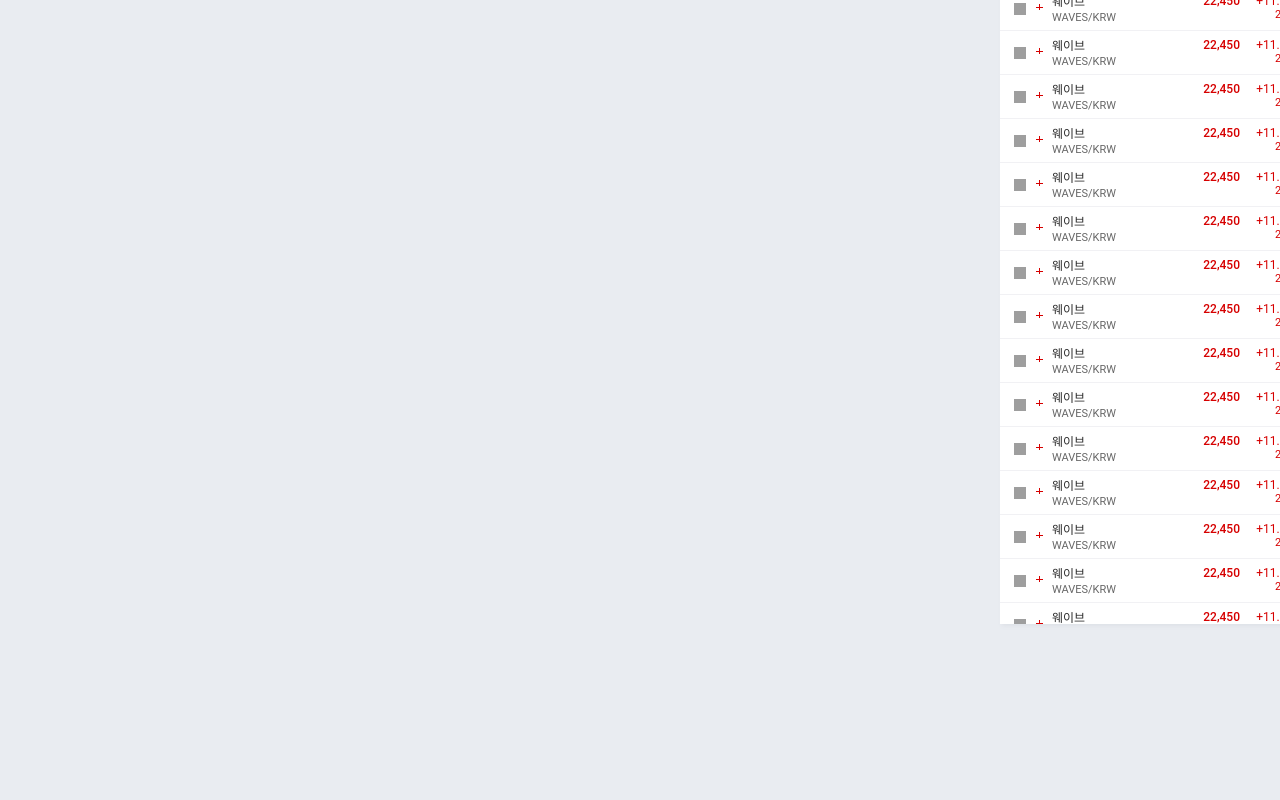
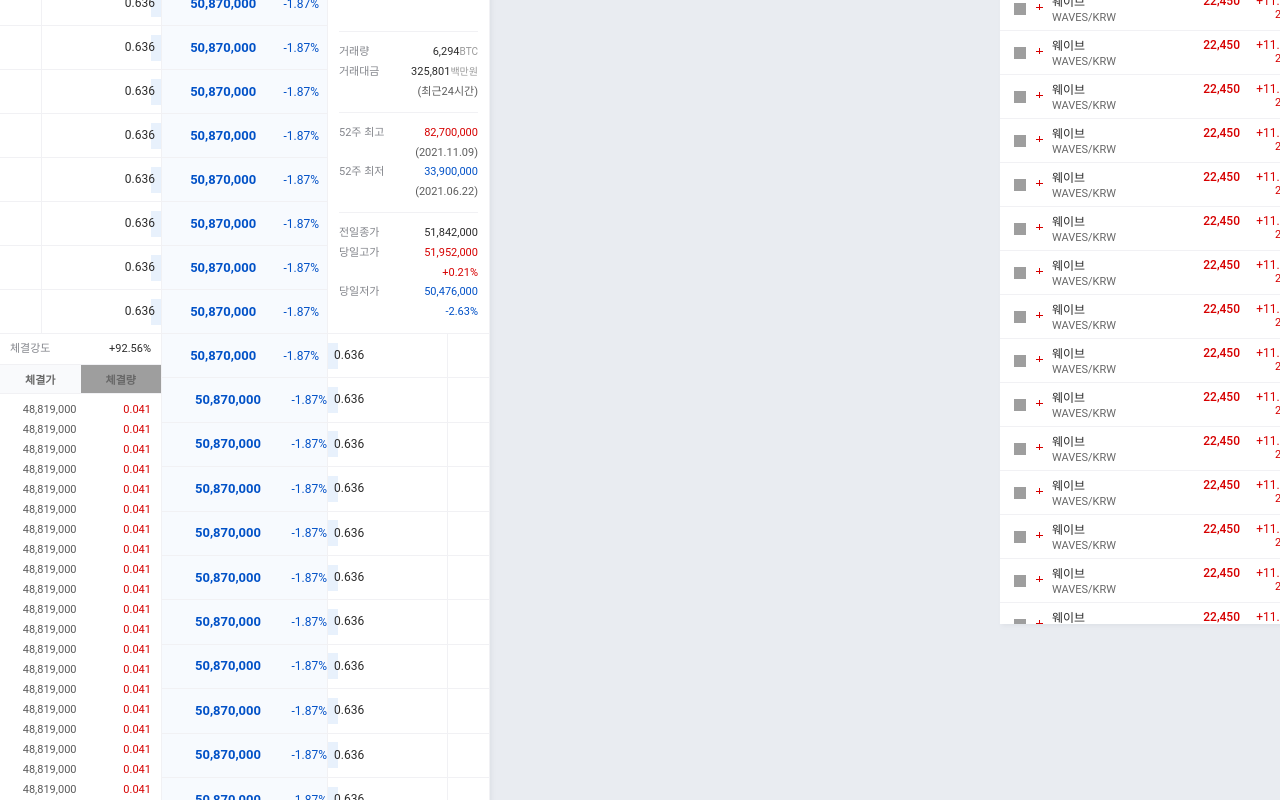
Before and after one commit to upether/upeth-client, a Next.js app: page / in a window 1280 px wide. Shown: the part 620-1420 px from the top of the page. Before the commit the page ends 1254 px from the top, so only its background shows below. Built offline with nearby package versions, Linux system fonts and the light colour scheme; grey boxes are pictures that could not be loaded.

Commit message:
feat: Add TableA

```diff
--- a/components/section/LeftA.jsx
+++ b/components/section/LeftA.jsx
@@ -1,4 +1,5 @@
 import styles from '../../styles/LeftA.module.css';
+import TableA from '../table/TableA';
 
 function LeftA() {
   return (
@@ -21,7 +22,11 @@ function LeftA() {
             </ul>
           </div>
         </span>
-        <span>hi</span>
+        <span className={styles.askPriceB}>
+          <div className={styles.scrollB}>
+            <TableA />
+          </div>
+        </span>
       </article>
     </div>
   );
--- /dev/null
+++ b/components/table/TableA.jsx
@@ -0,0 +1,33 @@
+import styles from '../../styles/TableA.module.css';
+import TableRowA from './TableRowA';
+import TableRowB from './TableRowB';
+
+function TableA() {
+  return (
+    <table className={styles.tableA}>
+      <colgroup>
+        <col width="42" />
+        <col width="120" />
+        <col width="*" />
+        <col width="120" />
+        <col width="42" />
+      </colgroup>
+      <tbody>
+        <TableRowA cnt="first" />
+        {Array(14)
+          .fill()
+          .map((el, i) => (
+            <TableRowA key={i} />
+          ))}
+        <TableRowB cnt="first" />
+        {Array(14)
+          .fill()
+          .map((el, i) => (
+            <TableRowB key={i} />
+          ))}
+      </tbody>
+    </table>
+  );
+}
+
+export default TableA;
--- /dev/null
+++ b/components/table/TableRowA.jsx
@@ -0,0 +1,66 @@
+import styles from '../../styles/TableRowA.module.css';
+
+function TableRowA({ cnt }) {
+  return (
+    <tr className={styles.tableRowA}>
+      <td></td>
+      <td className={styles.bar}>
+        <a href="#">
+          <div style={{ width: '9.01613%' }}>-</div>
+          <p>0.636</p>
+        </a>
+      </td>
+      <td className={styles.downB}>
+        <a href="#">
+          <div className={styles.ty03}>
+            <strong>50,870,000</strong>
+          </div>
+          <div className={styles.ty02}>-1.87%</div>
+        </a>
+      </td>
+      {cnt === 'first' && (
+        <td colSpan="2" rowSpan="15" className={styles.inner01}>
+          <dl>
+            <dt>거래량</dt>
+            <dd>
+              6,294<i>BTC</i>
+            </dd>
+            <dt>거래대금</dt>
+            <dd>
+              325,801<i>백만원</i>
+              <em>(최근24시간)</em>
+            </dd>
+          </dl>
+          <dl>
+            <dt>52주 최고</dt>
+            <dd className={styles.up}>
+              82,700,000
+              <em>(2021.11.09)</em>
+            </dd>
+            <dt>52주 최저</dt>
+            <dd className={styles.down}>
+              33,900,000
+              <em>(2021.06.22)</em>
+            </dd>
+          </dl>
+          <dl>
+            <dt>전일종가</dt>
+            <dd>51,842,000</dd>
+            <dt>당일고가</dt>
+            <dd className={styles.up}>
+              51,952,000
+              <em className={styles.up}>+0.21%</em>
+            </dd>
+            <dt>당일저가</dt>
+            <dd className={styles.down}>
+              50,476,000
+              <em className={styles.down}>-2.63%</em>
+            </dd>
+          </dl>
+        </td>
+      )}
+    </tr>
+  );
+}
+
+export default TableRowA;
--- /dev/null
+++ b/components/table/TableRowB.jsx
@@ -0,0 +1,59 @@
+import styles from '../../styles/TableRowB.module.css';
+
+function TableRowB({ cnt }) {
+  return (
+    <tr className={styles.tableRowB}>
+      {cnt === 'first' && (
+        <td colSpan="2" rowSpan="15" className={styles.inner01}>
+          <dl>
+            <dt>체결강도</dt>
+            <dd>+92.56%</dd>
+          </dl>
+          <div className={styles.overflow}>
+            <table>
+              <colgroup>
+                <col width="50%" />
+                <col width="*" />
+              </colgroup>
+              <thead>
+                <tr>
+                  <th>체결가</th>
+                  <th>체결량</th>
+                </tr>
+              </thead>
+              <tbody>
+                {Array(30)
+                  .fill()
+                  .map((el) => {
+                    return (
+                      <tr>
+                        <td>48,819,000</td>
+                        <td className={styles.up}>0.041</td>
+                      </tr>
+                    );
+                  })}
+              </tbody>
+            </table>
+          </div>
+        </td>
+      )}
+      <td className={styles.downB}>
+        <a href="#">
+          <div className={styles.ty03}>
+            <strong>50,870,000</strong>
+          </div>
+          <div className={styles.ty02}>-1.87%</div>
+        </a>
+      </td>
+      <td className={styles.bar}>
+        <a href="#">
+          <div style={{ width: '9.01613%' }}>-</div>
+          <p>0.636</p>
+        </a>
+      </td>
+      <td></td>
+    </tr>
+  );
+}
+
+export default TableRowB;
--- a/styles/LeftA.module.css
+++ b/styles/LeftA.module.css
@@ -55,3 +55,22 @@
   color: #115dcb;
   font-weight: 700;
 }
+
+.askPriceB {
+  position: relative;
+  display: block;
+  width: 100%;
+  /* overflow: hidden; */
+}
+
+.scrollB {
+  /* height: 694px; */
+}
+
+.down {
+  color: #0051c7 !important;
+}
+
+.up {
+  color: #d60000 !important;
+}
--- /dev/null
+++ b/styles/TableA.module.css
@@ -0,0 +1,8 @@
+.tableA {
+  width: 100%;
+  border-spacing: 0;
+}
+
+.tableA tbody {
+  width: 100%;
+}
--- /dev/null
+++ b/styles/TableRowA.module.css
@@ -0,0 +1,123 @@
+.tableRowA td:first-child {
+  padding: 0;
+  text-align: center;
+}
+
+.tableRowA td {
+  height: 44px;
+  /* padding: 0; */
+  border-right: 1px solid #f1f1f4;
+  border-top: 1px solid #f1f1f4;
+}
+
+.up {
+  color: #d60000 !important;
+}
+
+.down {
+  color: #0051c7 !important;
+}
+
+.bar {
+  padding: 0;
+  padding-left: 8px;
+  text-align: right;
+  position: relative;
+}
+
+.bar div {
+  background-color: rgba(0, 98, 223, 0.09);
+  color: #2b2b2b;
+  vertical-align: middle;
+  overflow: hidden;
+  /* text-indent: 999em; */
+  text-indent: 100%;
+  display: inline-block;
+  height: 26px;
+  line-height: 26px;
+}
+
+.bar p {
+  margin: 0;
+  position: absolute;
+  top: 8px;
+  right: 6px;
+  display: inline-block;
+  height: 26px;
+  line-height: 26px;
+  color: #2b2b2b;
+  font-size: 12px;
+}
+
+.downB {
+  padding: 0 8px 0 0;
+  background-color: rgba(0, 98, 223, 0.03);
+  color: #0051c7 !important;
+}
+
+.ty03 {
+  float: left;
+  width: 60%;
+  line-height: 36px;
+  text-align: right;
+}
+
+.ty03 strong {
+  display: block;
+  font-weight: 700;
+  font-size: 13px;
+}
+
+.ty02 {
+  float: left;
+  width: 40%;
+  line-height: 36px;
+  text-align: right;
+  font-size: 12px;
+}
+
+.inner01 {
+  width: 162px;
+  border-right: 0;
+  vertical-align: bottom;
+}
+
+.inner01 dl {
+  margin: 0 10px;
+  padding: 10px 0;
+  border-top: 1px solid #f1f1f4;
+  overflow: hidden;
+}
+
+.inner01 dl dt {
+  float: left;
+  width: 40%;
+  color: #84868c;
+  line-height: 1.8em;
+  font-size: 11px;
+  letter-spacing: 0;
+  text-align: left;
+}
+
+.inner01 dl dd {
+  float: left;
+  width: 60%;
+  line-height: 1.8em;
+  color: #2b2b2b;
+  font-size: 11px;
+  text-align: right;
+  margin: 0;
+}
+
+.inner01 dl dd i {
+  color: #999;
+  font-size: 10px;
+  font-style: normal;
+}
+
+.inner01 dl dd em {
+  display: block;
+  color: #5c5c5c;
+  font-size: 11px;
+  font-style: normal;
+}
--- /dev/null
+++ b/styles/TableRowB.module.css
@@ -0,0 +1,160 @@
+.tableRowB > td:first-child {
+  padding: 0;
+  text-align: center;
+}
+
+.tableRowB > td {
+  height: 44px;
+  /* padding: 0; */
+  border-right: 1px solid #f1f1f4;
+  border-top: 1px solid #f1f1f4;
+}
+
+.up {
+  color: #d60000 !important;
+}
+
+.down {
+  color: #0051c7 !important;
+}
+
+.bar {
+  padding: 0;
+  padding-right: 8px;
+  text-align: left;
+  position: relative;
+}
+
+.bar div {
+  background-color: rgba(0, 98, 223, 0.09);
+  color: #2b2b2b;
+  vertical-align: middle;
+  overflow: hidden;
+  /* text-indent: 999em; */
+  text-indent: 100%;
+  display: inline-block;
+  height: 26px;
+  line-height: 26px;
+}
+
+.bar p {
+  margin: 0;
+  position: absolute;
+  top: 8px;
+  left: 6px;
+  display: inline-block;
+  height: 26px;
+  line-height: 26px;
+  color: #2b2b2b;
+  font-size: 12px;
+}
+
+/*  */
+.downB {
+  padding: 0 8px 0 0;
+  background-color: rgba(0, 98, 223, 0.03);
+  color: #0051c7 !important;
+}
+
+.ty03 {
+  float: left;
+  width: 60%;
+  line-height: 36px;
+  text-align: right;
+}
+
+.ty03 strong {
+  display: block;
+  font-weight: 700;
+  font-size: 13px;
+}
+
+.ty02 {
+  float: left;
+  width: 40%;
+  line-height: 36px;
+  text-align: right;
+  font-size: 12px;
+}
+
+/* inner */
+.inner01 {
+  width: 162px;
+  padding: 0;
+  vertical-align: top;
+}
+
+.inner01 dl {
+  margin: 0 10px;
+  overflow: hidden;
+}
+
+.inner01 dl dt {
+  float: left;
+  width: 40%;
+  color: #84868c;
+  height: 30px;
+  line-height: 30px;
+  font-size: 11px;
+  letter-spacing: 0;
+  text-align: left;
+}
+
+.inner01 dl dd {
+  float: left;
+  width: 60%;
+  height: 30px;
+  line-height: 30px;
+  color: #2b2b2b;
+  font-size: 11px;
+  text-align: right;
+  margin: 0;
+}
+
+.overflow {
+  /* height: 419px; */
+  overflow: hidden;
+}
+
+.overflow table {
+  width: 100%;
+  border-spacing: 0;
+}
+
+.overflow thead tr th {
+  padding: 0;
+  height: 30px;
+  border-top: 1px solid #f1f1f4;
+  border-bottom: 1px solid #f1f1f4;
+  text-align: center;
+  background-color: #f9fafc;
+  color: #666;
+  font-size: 11px;
+}
+
+.overflow thead tr th:last-child {
+  background: #f9fafc url(https://cdn.upbit.com/images/ico_th.a3fea2b.png) 0
+    no-repeat;
+}
+
+.overflow tbody td {
+  height: 20px;
+  padding: 0;
+  border: 0;
+  color: #595959;
+  font-size: 11px;
+  text-align: right;
+  box-sizing: content-box;
+}
+
+.overflow tbody tr:first-child td {
+  padding-top: 5px;
+}
+
+.overflow tbody td:first-child {
+  padding-right: 4px;
+}
+
+.overflow tbody td:last-child {
+  padding-right: 10px;
+}
```
